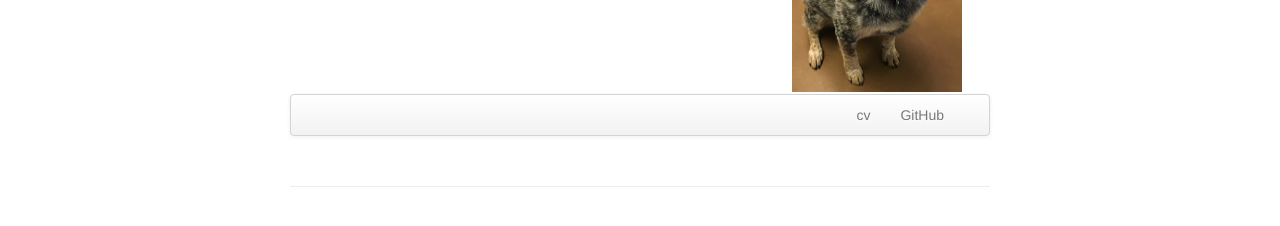
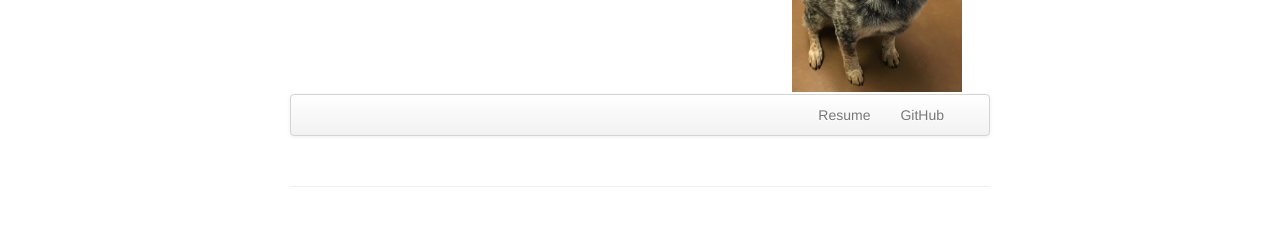
Before and after one commit to ps073006/saidurrahman.info, a Jekyll site: the page built from index.md, in a window 1280 px wide. Shown: the part 490-716 px from the top of the page. Built offline with Jekyll 4.4.1, drawn with Linux system fonts in a browser that asks for light colours.

Commit message:
update my website

```diff
--- a/index.md
+++ b/index.md
@@ -7,7 +7,7 @@
 I am Saidur Rahman, a second-year PhD student (joined Fall-2017) in computer science at Montana State University, Bozeman, Montana. My advisor is Dr. Mike Wittie. I am interested in the design and analysis of Content Delivery Networks and measuring internet performance.
 I am from Dhaka, Bangladesh which has full of natural beauties located in South Asia. I have done my B. Sc final examination (CGPA: 3.55) in Department of Computer Science & Engineering, University of Dhaka. I worked a as a Research Assistant at the Green Networking Research Group in the same department. Then I joined Samsung R&D Institute Bangladesh (September 2016- December, 2016). I worked as a lecturer in State University of Bangladesh (CSE department) (December,2016 to May 2017).
 
-[curriculum vitae ![CV as pdf]({{ BASE_PATH }}/pages/icons16/pdf-icon.png)]({{ BASE_PATH }}/assets/CV.pdf)<br/>
+[curriculum vitae ![CV as pdf]({{ BASE_PATH }}/pages/icons16/pdf-icon.png)](https://drive.google.com/open?id=1_yVql-dvmtEDtGU-0F_6sEFFOSMffnfe)<br/>
 
 
 ---
@@ -33,7 +33,7 @@
 <div class="navbar">
   <div class="navbar-inner">
       <ul class="nav">
-          <li><a href="https://drive.google.com/open?id=1_yVql-dvmtEDtGU-0F_6sEFFOSMffnfe">cv</a></li>
+          <li><a href="https://drive.google.com/open?id=1_yVql-dvmtEDtGU-0F_6sEFFOSMffnfe">Resume</a></li>
           <li><a href="https://github.com/rifathcsedu">GitHub</a></li>
       </ul>
   </div>
```
